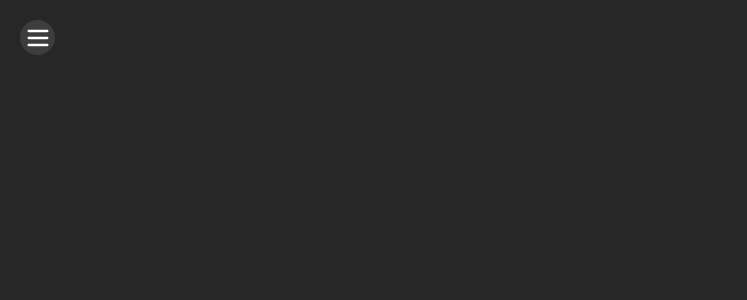
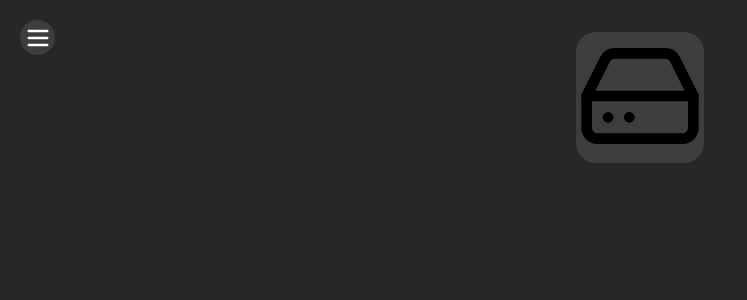
Before and after one commit to okotinek1313/Tablet-Frontend, a React (Vite) app: page / in a window 1280 px wide. Shown: the top 300 px of the page, without its empty margins (0-747 px from the left). Built offline with nearby package versions, Linux system fonts and the light colour scheme; a web font is replaced by a local one.

Commit message:
fixed minor bugs

```diff
--- a/src/css/HomePage.css
+++ b/src/css/HomePage.css
@@ -44,3 +44,15 @@
     left:5%;
     top:0.5%;
 }
+
+#local-content {
+    background-color:rgba(255,255,255,0.1);
+    cursor:pointer;
+    border:none;
+    border-radius:20px;
+    transition:all 0.3s ease;
+}
+
+#local-content:hover {
+    background-color:rgba(255,255,255,0.3);
+}
--- a/src/pages/HomePage.tsx
+++ b/src/pages/HomePage.tsx
@@ -3,6 +3,7 @@ import Sidebar from '../components/sidebar/sidebar';
 import '../css/HomePage.css';
 import * as LucideIcon from 'lucide-react'
 import { useNavigate } from 'react-router-dom';
+
 
 export default function HomePage() {
   const [isOpen, setIsOpen] = useState(false);
@@ -20,10 +21,12 @@ export default function HomePage() {
         isOpen={isOpen}
         onToggle={() => setIsOpen(!isOpen)}
       >
-        <button id={"appsSidebarButton"} className={"lucideIcon"} onClick={goToApps}><LucideIcon.LayoutGrid size={lucideIconSize}></LucideIcon.LayoutGrid></button>
+        <button id={"appsSidebarButton"} className={"lucideIcon"} onClick={goToApps}><LucideIcon.LayoutGrid size={lucideIconSize} /></button>
       </Sidebar>
 
-
+      <div className="home-page-content">
+        <button id="local-content"><LucideIcon.HardDrive size={128} /></button>
+      </div>
     </div>
   );
 }
```
